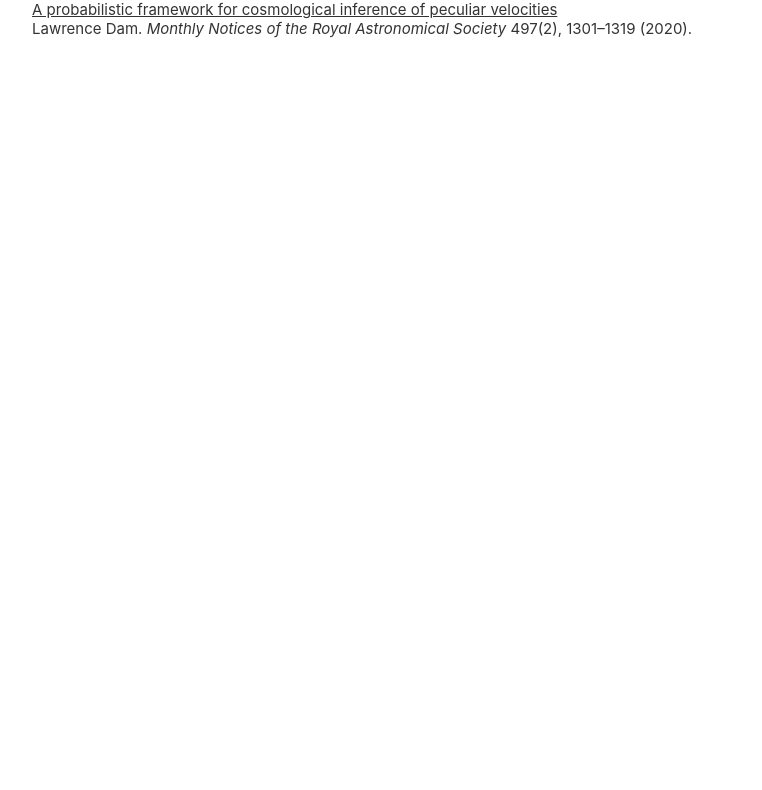
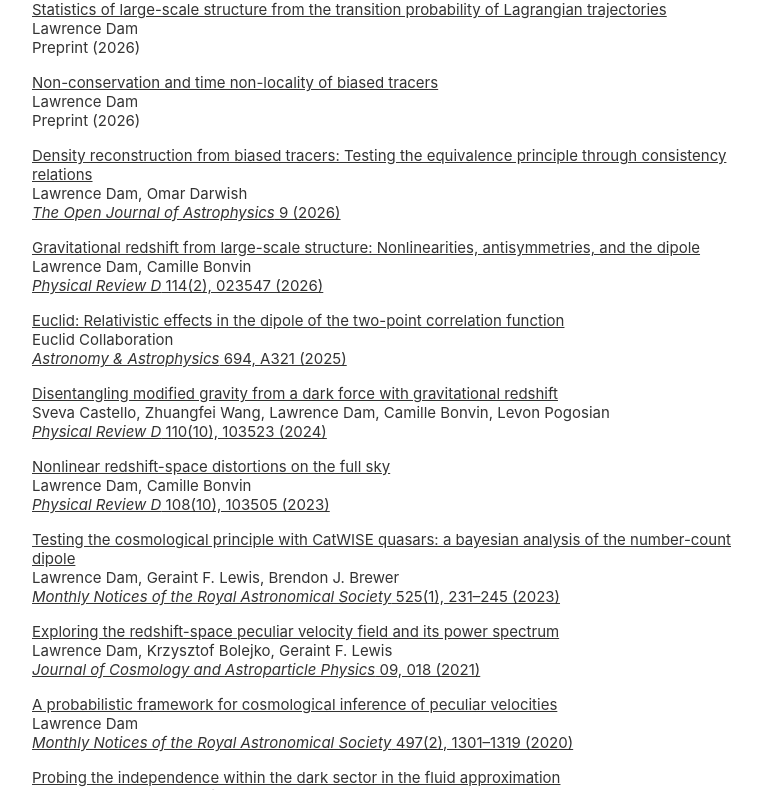
Before and after one commit to lhd23/lhd23.github.io, a plain HTML site: page publications/index.html in a window 1280 px wide. Shown: the part 113-903 px from the top of the page, without its empty margins (258-1020 px from the left). Before the commit the page ends 800 px from the top, so only its background shows below. Drawn offline with Linux system fonts and the light colour scheme.

Commit message:
List all INSPIRE publications with DOI links

```diff
--- a/publications/index.html
+++ b/publications/index.html
@@ -3,17 +3,68 @@
 <head>
   <meta charset="utf-8">
   <meta name="viewport" content="width=device-width, initial-scale=1">
-  <title>Selected publications · Lawrence Dam</title>
+  <title>Publications · Lawrence Dam</title>
   <link rel="stylesheet" href="/style.css">
 </head>
 <body>
   <main>
     <nav class="back" aria-label="Main"><a href="/">Home</a></nav>
-    <h1>Selected publications</h1>
-    <ul class="links">
+    <h1>Publications</h1>
+    <ul class="links publications">
+      <li>
+        <a href="https://arxiv.org/abs/2609.30251">Statistics of large-scale structure from the transition probability of Lagrangian trajectories</a><br>
+        Lawrence Dam<br>
+        Preprint (2026)
+      </li>
+      <li>
+        <a href="https://arxiv.org/abs/2605.05203">Non-conservation and time non-locality of biased tracers</a><br>
+        Lawrence Dam<br>
+        Preprint (2026)
+      </li>
+      <li>
+        <a href="https://arxiv.org/abs/2510.13803">Density reconstruction from biased tracers: Testing the equivalence principle through consistency relations</a><br>
+        Lawrence Dam, Omar Darwish<br>
+        <a href="https://doi.org/10.33232/001c.165214"><cite>The Open Journal of Astrophysics</cite> 9 (2026)</a>
+      </li>
+      <li>
+        <a href="https://arxiv.org/abs/2506.22431">Gravitational redshift from large-scale structure: Nonlinearities, antisymmetries, and the dipole</a><br>
+        Lawrence Dam, Camille Bonvin<br>
+        <a href="https://doi.org/10.1103/bm3s-d2tm"><cite>Physical Review D</cite> 114(2), 023547 (2026)</a>
+      </li>
+      <li>
+        <a href="https://arxiv.org/abs/2410.06268">Euclid: Relativistic effects in the dipole of the two-point correlation function</a><br>
+        Euclid Collaboration<br>
+        <a href="https://doi.org/10.1051/0004-6361/202452531"><cite>Astronomy &amp; Astrophysics</cite> 694, A321 (2025)</a>
+      </li>
+      <li>
+        <a href="https://arxiv.org/abs/2404.09379">Disentangling modified gravity from a dark force with gravitational redshift</a><br>
+        Sveva Castello, Zhuangfei Wang, Lawrence Dam, Camille Bonvin, Levon Pogosian<br>
+        <a href="https://doi.org/10.1103/PhysRevD.110.103523"><cite>Physical Review D</cite> 110(10), 103523 (2024)</a>
+      </li>
+      <li>
+        <a href="https://arxiv.org/abs/2307.01294">Nonlinear redshift-space distortions on the full sky</a><br>
+        Lawrence Dam, Camille Bonvin<br>
+        <a href="https://doi.org/10.1103/PhysRevD.108.103505"><cite>Physical Review D</cite> 108(10), 103505 (2023)</a>
+      </li>
+      <li>
+        <a href="https://arxiv.org/abs/2212.07733">Testing the cosmological principle with CatWISE quasars: a bayesian analysis of the number-count dipole</a><br>
+        Lawrence Dam, Geraint F. Lewis, Brendon J. Brewer<br>
+        <a href="https://doi.org/10.1093/mnras/stad2322"><cite>Monthly Notices of the Royal Astronomical Society</cite> 525(1), 231–245 (2023)</a>
+      </li>
+      <li>
+        <a href="https://arxiv.org/abs/2105.12933">Exploring the redshift-space peculiar velocity field and its power spectrum</a><br>
+        Lawrence Dam, Krzysztof Bolejko, Geraint F. Lewis<br>
+        <a href="https://doi.org/10.1088/1475-7516/2021/09/018"><cite>Journal of Cosmology and Astroparticle Physics</cite> 09, 018 (2021)</a>
+      </li>
       <li>
         <a href="https://arxiv.org/abs/2002.05898">A probabilistic framework for cosmological inference of peculiar velocities</a><br>
-        Lawrence Dam. <cite>Monthly Notices of the Royal Astronomical Society</cite> 497(2), 1301–1319 (2020).
+        Lawrence Dam<br>
+        <a href="https://doi.org/10.1093/mnras/staa2040"><cite>Monthly Notices of the Royal Astronomical Society</cite> 497(2), 1301–1319 (2020)</a>
+      </li>
+      <li>
+        <a href="https://arxiv.org/abs/1908.01953">Probing the independence within the dark sector in the fluid approximation</a><br>
+        Lawrence Dam, Krzysztof Bolejko, Geraint F. Lewis<br>
+        <a href="https://doi.org/10.1088/1475-7516/2019/12/030"><cite>Journal of Cosmology and Astroparticle Physics</cite> 12, 030 (2019)</a>
       </li>
     </ul>
   </main>
--- a/style.css
+++ b/style.css
@@ -37,3 +37,5 @@ a:focus-visible { outline-offset: 3px; }
   color: #666;
   font-size: 13px;
 }
+
+.publications li + li { margin-block-start: 16px; }
```
